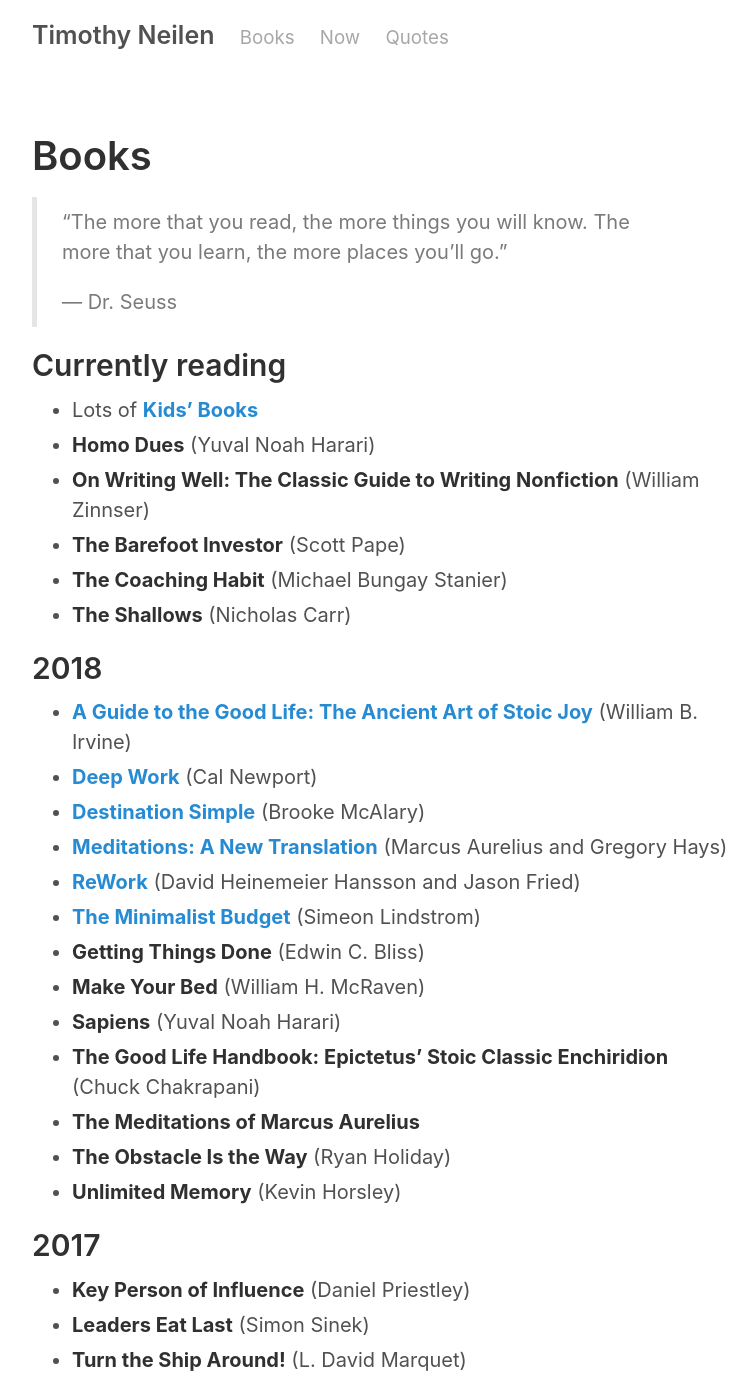
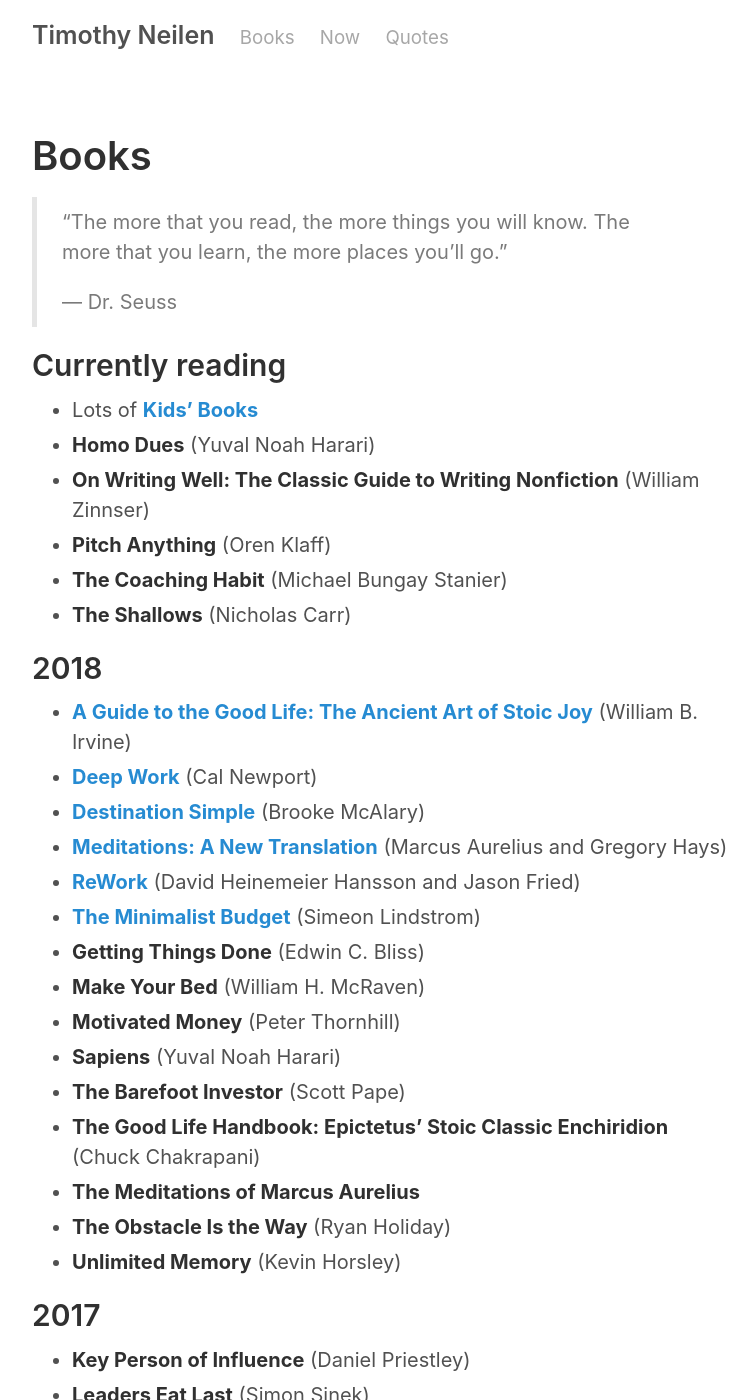
Before and after one commit to teejayen/teejayen.github.io, a Jekyll site: the page built from books.md, in a window 1280 px wide and 1400 px high. Shown: the whole window, without its empty margins (258-1014 px from the left). Built offline with Jekyll 4.4.1, drawn with Linux system fonts in a browser that asks for light colours.

Commit message:
updated lists

```diff
--- a/books.md
+++ b/books.md
@@ -18,7 +18,7 @@
 - Lots of [**Kids' Books**](/kidsbooks)
 - **Homo Dues** (Yuval Noah Harari)
 - **On Writing Well: The Classic Guide to Writing Nonfiction** (William Zinnser)
-- **The Barefoot Investor** (Scott Pape)
+- **Pitch Anything** (Oren Klaff)
 - **The Coaching Habit** (Michael Bungay Stanier)
 - **The Shallows** (Nicholas Carr)
 
@@ -32,11 +32,14 @@
 - [**The Minimalist Budget**](/books/the-minimalist-budget) (Simeon Lindstrom)
 - **Getting Things Done** (Edwin C. Bliss)
 - **Make Your Bed** (William H. McRaven)
+- **Motivated Money** (Peter Thornhill)
 - **Sapiens** (Yuval Noah Harari)
+- **The Barefoot Investor** (Scott Pape)
 - **The Good Life Handbook: Epictetus' Stoic Classic Enchiridion** (Chuck Chakrapani)
 - **The Meditations of Marcus Aurelius**
 - **The Obstacle Is the Way** (Ryan Holiday)
 - **Unlimited Memory** (Kevin Horsley)
+
 
 ## 2017
 
```
